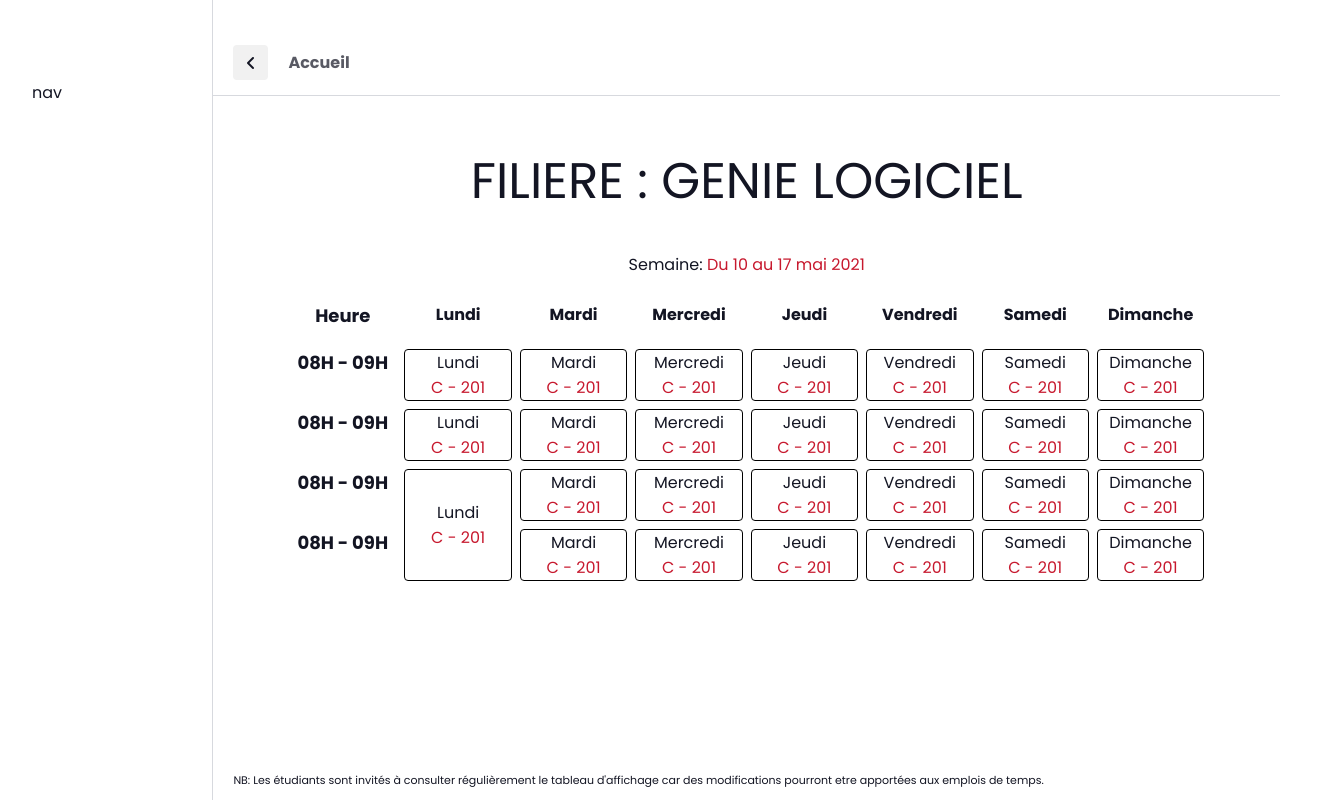
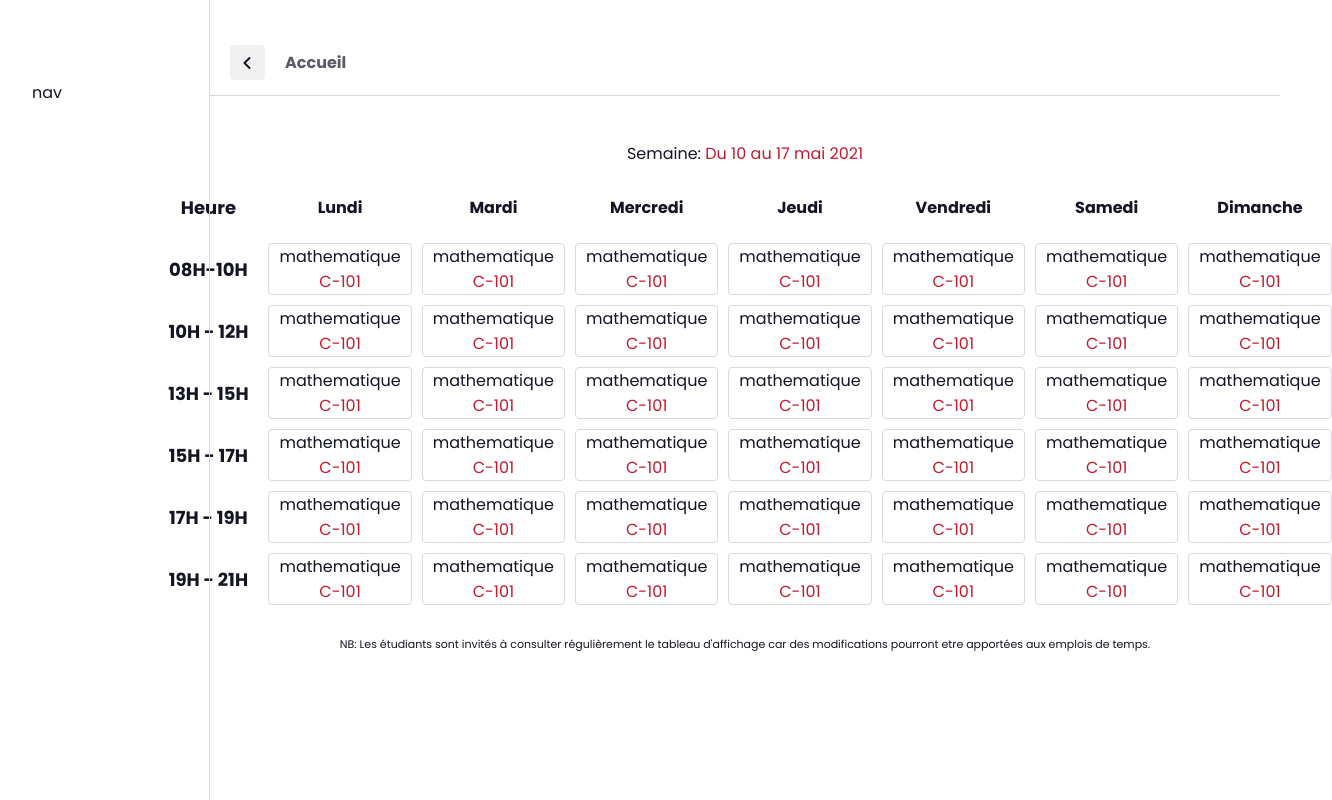
Before and after one commit to dimitrimabom/emploi_de_temps, a React (Vite) app: page / in a window 1280 px wide. Shown: the whole page, 1332 px wide, since content can reach past the window. Built offline with nearby package versions, Linux system fonts and the light colour scheme.

Commit message:
fix side bar

```diff
--- a/src/pages/Home.jsx
+++ b/src/pages/Home.jsx
@@ -1,14 +1,198 @@
-import React from "react";
+import React, { useState } from "react";
 import SideMenu from "../components/SideMenu";
 import TopBar from "../components/TopBar";
 
 const Home = () => {
+  const [dates, setDates] = useState({
+    "08H-10H": {
+      Lundi: {
+        salle: "C-101",
+        matiere: "mathematique",
+      },
+      Mardi: {
+        salle: "C-101",
+        matiere: "mathematique",
+      },
+      Mercredi: {
+        salle: "C-101",
+        matiere: "mathematique",
+      },
+      Jeudi: {
+        salle: "C-101",
+        matiere: "mathematique",
+      },
+      Vendredi: {
+        salle: "C-101",
+        matiere: "mathematique",
+      },
+      Samedi: {
+        salle: "C-101",
+        matiere: "mathematique",
+      },
+      Dimanche: {
+        salle: "C-101",
+        matiere: "mathematique",
+      },
+    },
+    "10H - 12H": {
+      Lundi: {
+        salle: "C-101",
+        matiere: "mathematique",
+      },
+      Mardi: {
+        salle: "C-101",
+        matiere: "mathematique",
+      },
+      Mercredi: {
+        salle: "C-101",
+        matiere: "mathematique",
+      },
+      Jeudi: {
+        salle: "C-101",
+        matiere: "mathematique",
+      },
+      Vendredi: {
+        salle: "C-101",
+        matiere: "mathematique",
+      },
+      Samedi: {
+        salle: "C-101",
+        matiere: "mathematique",
+      },
+      Dimanche: {
+        salle: "C-101",
+        matiere: "mathematique",
+      },
+    },
+    "13H - 15H": {
+      Lundi: {
+        salle: "C-101",
+        matiere: "mathematique",
+      },
+      Mardi: {
+        salle: "C-101",
+        matiere: "mathematique",
+      },
+      Mercredi: {
+        salle: "C-101",
+        matiere: "mathematique",
+      },
+      Jeudi: {
+        salle: "C-101",
+        matiere: "mathematique",
+      },
+      Vendredi: {
+        salle: "C-101",
+        matiere: "mathematique",
+      },
+      Samedi: {
+        salle: "C-101",
+        matiere: "mathematique",
+      },
+      Dimanche: {
+        salle: "C-101",
+        matiere: "mathematique",
+      },
+    },
+    "15H - 17H": {
+      Lundi: {
+        salle: "C-101",
+        matiere: "mathematique",
+      },
+      Mardi: {
+        salle: "C-101",
+        matiere: "mathematique",
+      },
+      Mercredi: {
+        salle: "C-101",
+        matiere: "mathematique",
+      },
+      Jeudi: {
+        salle: "C-101",
+        matiere: "mathematique",
+      },
+      Vendredi: {
+        salle: "C-101",
+        matiere: "mathematique",
+      },
+      Samedi: {
+        salle: "C-101",
+        matiere: "mathematique",
+      },
+      Dimanche: {
+        salle: "C-101",
+        matiere: "mathematique",
+      },
+    },
+    "17H - 19H": {
+      Lundi: {
+        salle: "C-101",
+        matiere: "mathematique",
+      },
+      Mardi: {
+        salle: "C-101",
+        matiere: "mathematique",
+      },
+      Mercredi: {
+        salle: "C-101",
+        matiere: "mathematique",
+      },
+      Jeudi: {
+        salle: "C-101",
+        matiere: "mathematique",
+      },
+      Vendredi: {
+        salle: "C-101",
+        matiere: "mathematique",
+      },
+      Samedi: {
+        salle: "C-101",
+        matiere: "mathematique",
+      },
+      Dimanche: {
+        salle: "C-101",
+        matiere: "mathematique",
+      },
+    },
+    "19H - 21H": {
+      Lundi: {
+        salle: "C-101",
+        matiere: "mathematique",
+      },
+      Mardi: {
+        salle: "C-101",
+        matiere: "mathematique",
+      },
+      Mercredi: {
+        salle: "C-101",
+        matiere: "mathematique",
+      },
+      Jeudi: {
+        salle: "C-101",
+        matiere: "mathematique",
+      },
+      Vendredi: {
+        salle: "C-101",
+        matiere: "mathematique",
+      },
+      Samedi: {
+        salle: "C-101",
+        matiere: "mathematique",
+      },
+      Dimanche: {
+        salle: "C-101",
+        matiere: "mathematique",
+      },
+    },
+  });
+
   return (
     <div className="home_page">
       <SideMenu />
       <div className="center_homepage">
         <TopBar />
-        <div className="intiule_filiere">FILIERE : GENIE LOGICIEL</div>
+        <div></div>
+        {/* <div className="intiule_filiere">FILIERE : GENIE LOGICIEL</div> */}
         <div className="intiule_week">
           Semaine:{" "}
           <span style={{ color: "var(--danger)" }}>Du 10 au 17 mai 2021</span>
@@ -23,131 +207,25 @@ const Home = () => {
             <div className="day">Vendredi</div>
             <div className="day">Samedi</div>
             <div className="day">Dimanche</div>
+            {/* BEGIN */}
+            {Object.keys(dates).map((time) => (
+              <>
+                <div className="hour">{time}</div>
+                {Object.keys(dates[time]).map((day) => (
+                  <div className="matiere">
+                    <span>{dates[time][day].matiere}</span>
+                    <span className="salle">{dates[time][day].salle}</span>
+                  </div>
+                ))}
+              </>
+            ))}
+            {/* END */}
           </div>
-          <div className="row">
-            <div className="hour">08H - 09H</div>
-            <div className="matiere">
-              <span>Lundi</span>
-              <span className="salle">C - 201</span>
-            </div>
-            <div className="matiere">
-              <span>Mardi</span>
-              <span className="salle">C - 201</span>
-            </div>
-            <div className="matiere">
-              <span>Mercredi</span>
-              <span className="salle">C - 201</span>
-            </div>
-            <div className="matiere">
-              <span>Jeudi</span>
-              <span className="salle">C - 201</span>
-            </div>
-            <div className="matiere">
-              <span>Vendredi</span>
-              <span className="salle">C - 201</span>
-            </div>
-            <div className="matiere">
-              <span>Samedi</span>
-              <span className="salle">C - 201</span>
-            </div>
-            <div className="matiere">
-              <span>Dimanche</span>
-              <span className="salle">C - 201</span>
-            </div>
-
-            <div className="hour">08H - 09H</div>
-            <div className="matiere">
-              <span>Lundi</span>
-              <span className="salle">C - 201</span>
-            </div>
-            <div className="matiere">
-              <span>Mardi</span>
-              <span className="salle">C - 201</span>
-            </div>
-            <div className="matiere">
-              <span>Mercredi</span>
-              <span className="salle">C - 201</span>
-            </div>
-            <div className="matiere">
-              <span>Jeudi</span>
-              <span className="salle">C - 201</span>
-            </div>
-            <div className="matiere">
-              <span>Vendredi</span>
-              <span className="salle">C - 201</span>
-            </div>
-            <div className="matiere">
-              <span>Samedi</span>
-              <span className="salle">C - 201</span>
-            </div>
-            <div className="matiere">
-              <span>Dimanche</span>
-              <span className="salle">C - 201</span>
-            </div>
-
-            <div className="hour">08H - 09H</div>
-            <div className="matiere" style={{ gridRow: "span 2" }}>
-              <span>Lundi</span>
-              <span className="salle">C - 201</span>
-            </div>
-            <div className="matiere">
-              <span>Mardi</span>
-              <span className="salle">C - 201</span>
-            </div>
-            <div className="matiere">
-              <span>Mercredi</span>
-              <span className="salle">C - 201</span>
-            </div>
-            <div className="matiere">
-              <span>Jeudi</span>
-              <span className="salle">C - 201</span>
-            </div>
-            <div className="matiere">
-              <span>Vendredi</span>
-              <span className="salle">C - 201</span>
-            </div>
-            <div className="matiere">
-              <span>Samedi</span>
-              <span className="salle">C - 201</span>
-            </div>
-            <div className="matiere">
-              <span>Dimanche</span>
-              <span className="salle">C - 201</span>
-            </div>
-
-            <div className="hour">08H - 09H</div>
-
-            <div className="matiere">
-              <span>Mardi</span>
-              <span className="salle">C - 201</span>
-            </div>
-            <div className="matiere">
-              <span>Mercredi</span>
-              <span className="salle">C - 201</span>
-            </div>
-            <div className="matiere">
-              <span>Jeudi</span>
-              <span className="salle">C - 201</span>
-            </div>
-            <div className="matiere">
-              <span>Vendredi</span>
-              <span className="salle">C - 201</span>
-            </div>
-            <div className="matiere">
-              <span>Samedi</span>
-              <span className="salle">C - 201</span>
-            </div>
-            <div className="matiere">
-              <span>Dimanche</span>
-              <span className="salle">C - 201</span>
-            </div>
+          <div className="footer_nb">
+            NB: Les étudiants sont invités à consulter régulièrement le tableau
+            d'affichage car des modifications pourront etre apportées aux
+            emplois de temps.
           </div>
-        </div>
-
-        <div className="footer_nb">
-          NB: Les étudiants sont invités à consulter régulièrement le tableau
-          d'affichage car des modifications pourront etre apportées aux emplois
-          de temps.
         </div>
       </div>
     </div>
--- a/src/styles/pages/_home_page.scss
+++ b/src/styles/pages/_home_page.scss
@@ -4,7 +4,7 @@
   flex-direction: row;
 
   .center_homepage {
-    width: 100%;
+    width: calc(100% - 250px);
     margin: 20px;
 
     .intiule_filiere {
@@ -25,20 +25,33 @@
       margin: auto;
       padding-top: 0;
       margin-top: 0;
-      display: grid;
 
       .row {
+        background: var(--background);
+        width: 85%;
+        padding: 20px;
+        margin: auto;
+        padding-top: 0;
+        margin-top: 0;
         display: grid;
         grid-template-columns: repeat(8, 1fr);
-        padding: 15px;
-        text-align: center;
-        gap: 8px;
-        padding: 10px;
+        grid-template-rows: repeat(7, 1fr);
+        gap: 10px;
+        justify-content: center;
+        align-content: center;
+
         .hour {
+          display: flex;
+          align-items: center;
+          justify-content: center;
           font-size: 18px;
           font-weight: bold;
+          width: 100px;
         }
         .day {
+          display: flex;
+          align-items: center;
+          justify-content: center;
           font-weight: bold;
         }
         .matiere {
@@ -46,7 +59,9 @@
           flex-direction: column;
           justify-content: center;
           align-items: center;
-          border: 1px solid #000;
+          border: 1px solid var(--border);
+          padding: 0px 10px;
+          text-align: center;
           .salle {
             color: var(--danger);
           }
@@ -58,32 +73,11 @@
           text-align: center;
           font-size: 45px;
         }
-
-        .table {
-          display: grid;
-          grid-template-columns: 1fr 1fr;
-          text-align: center;
-          font-size: 21px;
-
-          & > .heure,
-          & > .matiere {
-            padding: 10px;
-          }
-
-          & > .nothing {
-            grid-column: span 2;
-            border: 1px solid var(--border);
-            padding: 20px 0px;
-            margin: 10px;
-          }
-        }
       }
     }
 
     .footer_nb {
-      position: fixed;
-      bottom: 0;
-      /* left: 0; */
+      text-align: center;
       border-radius: 0px;
       font-size: 11px;
       padding: 11px 0px;
```
